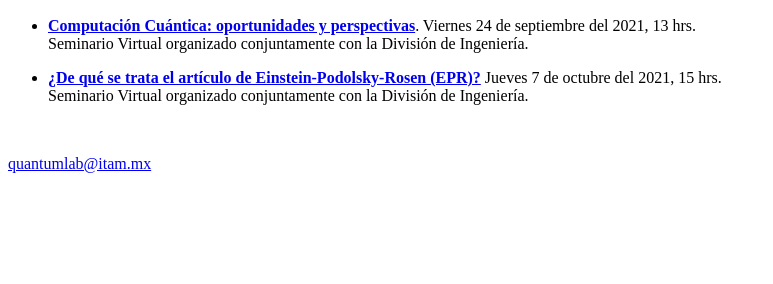
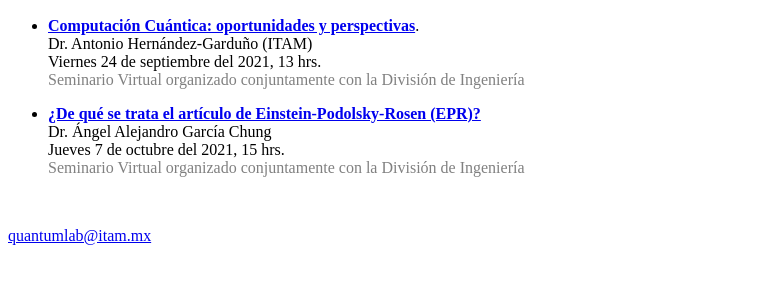
Before and after one commit to QuantumLab-ITAM/Web_page, a plain HTML site: page events.html in a window 1280 px wide. Shown: the part 76-360 px from the top of the page, without its empty margins (0-773 px from the left). Drawn offline with Linux system fonts and the light colour scheme.

Commit message:
Información añadida a eventos

```diff
--- a/events.html
+++ b/events.html
@@ -28,12 +28,16 @@
 <main>
 <ul>
 	<li><p>
-	<a href="./events/seminario20210924.html"><b>Computación Cuántica: oportunidades y perspectivas</b></a>.  Viernes 24 de septiembre del 2021, 13 hrs. <br>
-	Seminario Virtual organizado conjuntamente con la División de Ingeniería.
+	<a href="./events/seminario20210924.html"><b>Computación Cuántica: oportunidades y perspectivas</b></a>. <br>
+	Dr. Antonio Hernández-Garduño (ITAM) <br>
+	Viernes 24 de septiembre del 2021, 13 hrs. <br>
+	<span style="color:#808080">Seminario Virtual organizado conjuntamente con la División de Ingeniería</span>
 	</p></li>
 	<li><p>
-	<a href="./events/seminario20211007.html"><b>¿De qué se trata el artículo de Einstein-Podolsky-Rosen (EPR)?</b></a>  Jueves 7 de octubre del 2021, 15 hrs. <br>
-	Seminario Virtual organizado conjuntamente con la División de Ingeniería.
+	<a href="./events/seminario20211007.html"><b>¿De qué se trata el artículo de Einstein-Podolsky-Rosen (EPR)?</b></a> <br>
+	Dr. Ángel Alejandro García Chung <br>
+	Jueves 7 de octubre del 2021, 15 hrs. <br>
+	<span style="color:#808080">Seminario Virtual organizado conjuntamente con la División de Ingeniería</span>
 	</p></li>
 </uL>
 </main>
```
Also changed, not shown: 1 other file.
